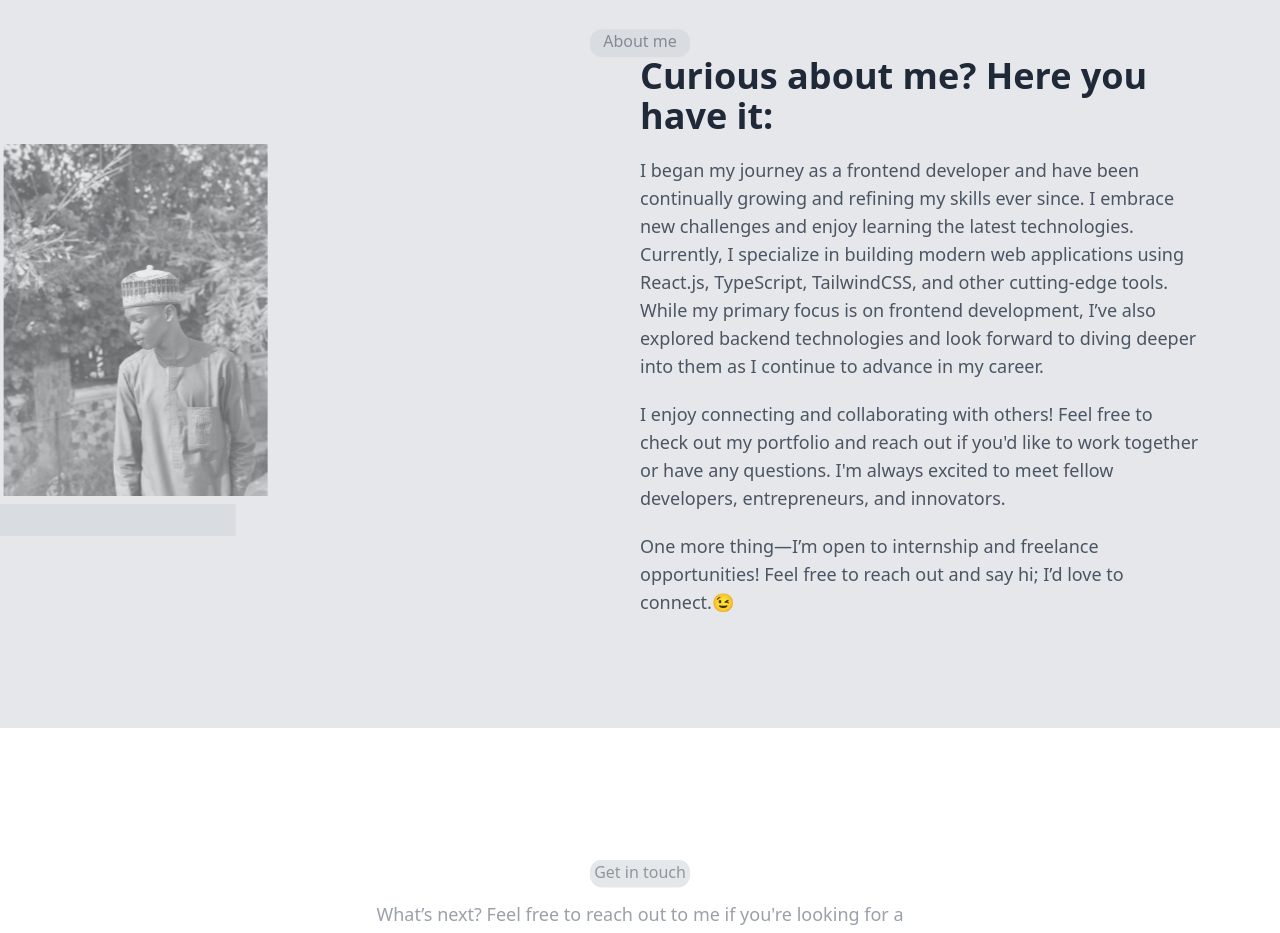
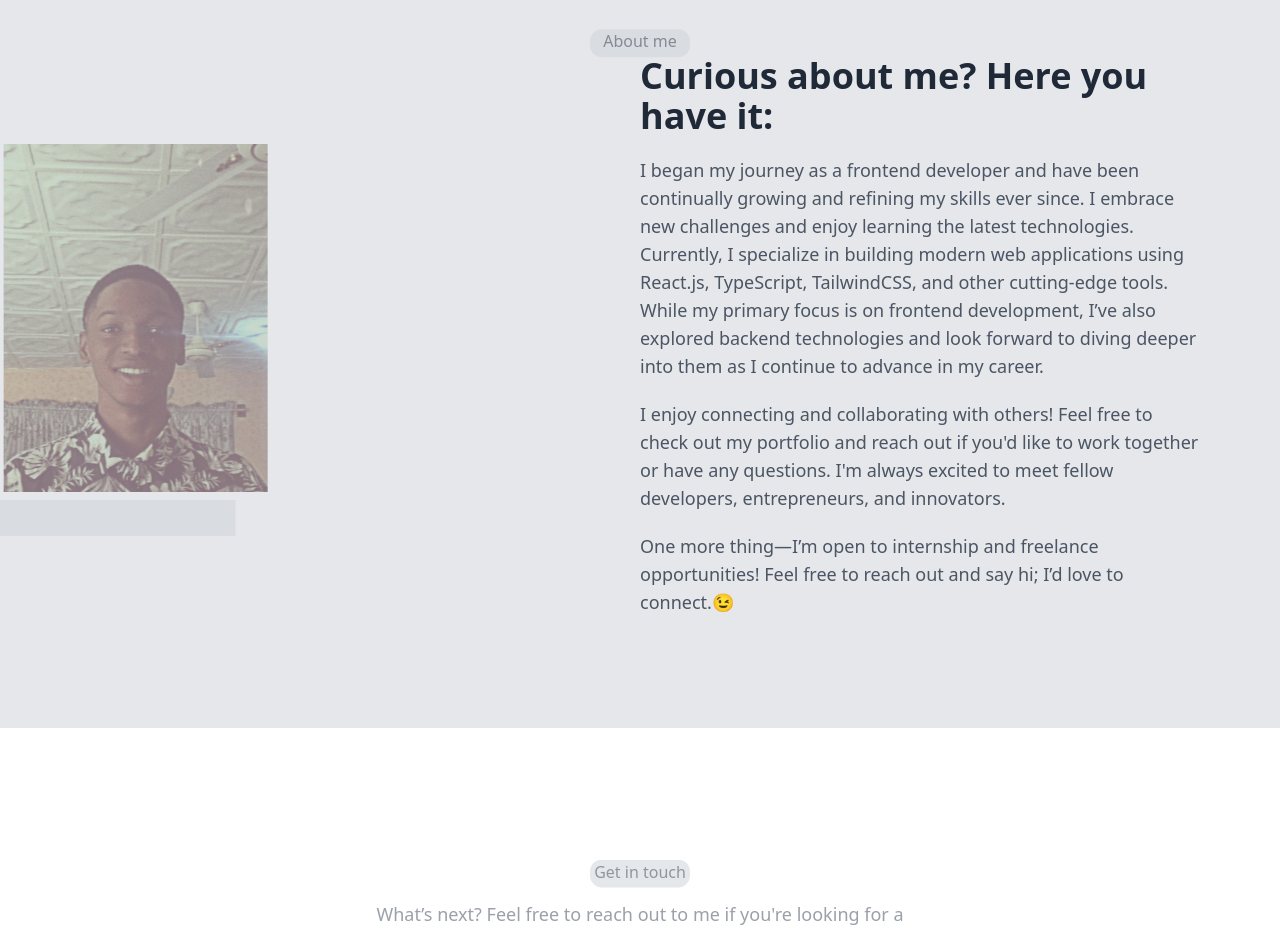
Before and after one commit to Awwal123/Portfolio, a React (Vite) app: page / in a window 1280 px wide. Shown: the part 2860-3793 px from the top of the page. Built offline with nearby package versions, Linux system fonts and the light colour scheme.

Commit message:
updated my profile image

```diff
--- a/src/component/About.tsx
+++ b/src/component/About.tsx
@@ -1,4 +1,5 @@
-import Profile from "../assets/images/Profile2.jpg";
+// import Profile from "../assets/images/Profile2.jpg";
+import Profile3 from "../assets/images/Profile3.png"
 import { Fade } from "react-awesome-reveal";
 
 export const About = () => {
@@ -22,7 +23,7 @@
           <div>
             <div className="w-[250px] h-[300px] md:w-[280px] md:h-[320px] mt-20 bg-gray-300 dark:bg-gray-600 relative">
               <img
-                src={Profile}
+                src={Profile3}
                 alt="p"
                 className="dark:border-gray-900 w-[240px] h-[300px] md:w-[280px] md:h-auto border-gray-200 border-8 md:border-8 -mt-8 md:ml-10 md:-mt-20 mb-10 absolute"
               />
```
Also changed, not shown: src/assets/images/Profile3.png (added).
